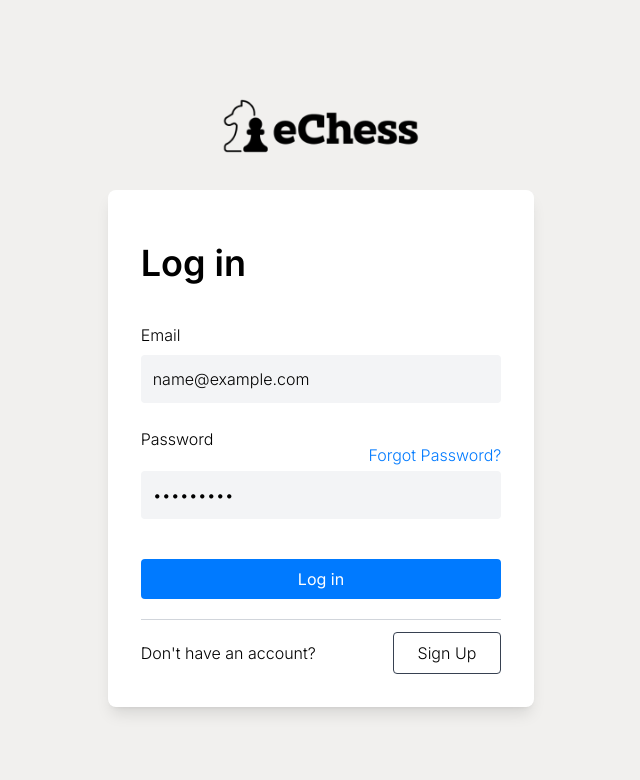
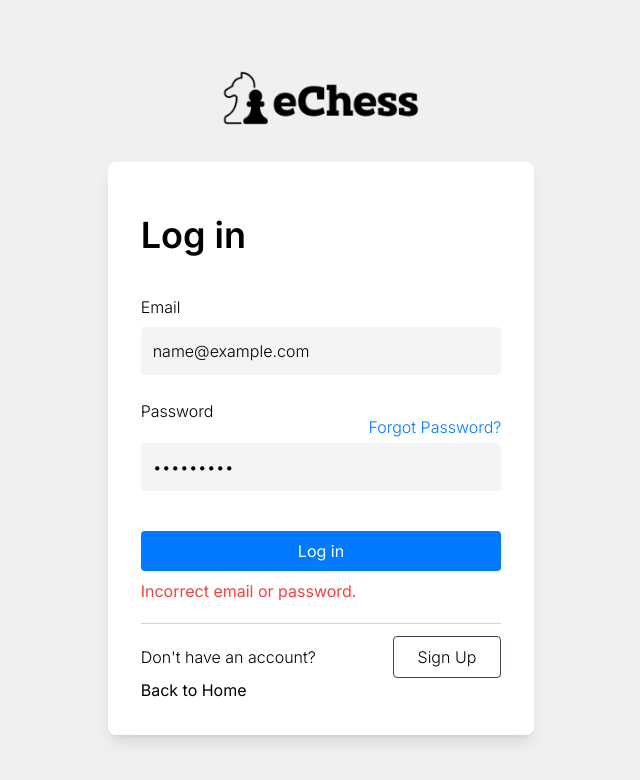
Before and after one commit to SanjanaFernando/eChess, a React (Vite) app: page /login in a window 1280 px wide. Both pictures are taken after typing "name@example.com", "Sample123" into the empty fields and a click on the button "Log in". Shown: the top 780 px of the page, without its empty margins (319-959 px from the left). Built offline with nearby package versions, Linux system fonts and the light colour scheme; no server answers.

Commit message:
Update Login.jsx

```diff
--- a/src/components/Login.jsx
+++ b/src/components/Login.jsx
@@ -9,6 +9,7 @@ const Login = () => {
 
     const [email, setEmail] = useState("");
     const [password, setPassword] = useState("");
+    const [error, setError] = useState(""); // State for error message
 
     const handleLogin = async (event) => {
         event.preventDefault();
@@ -29,6 +30,7 @@ const Login = () => {
             console.log("Logged in successfully");
         } catch (error) {
             console.error("Login failed", error);
+            setError("Incorrect email or password."); // Set error message
         }
     };
 
@@ -94,6 +96,7 @@ const Login = () => {
                     >
                         Log in
                     </button>
+                    {error && <p className="text-red-500 mt-2">{error}</p>} {/* Display error message */}
                 </form>
                 <div className="border border-t-0 border-gray-300 mt-5"></div>
                 <div className="flex justify-between items-center mt-3 font-light">
@@ -104,6 +107,7 @@ const Login = () => {
                         </button>
                     </Link>
                 </div>
+                <Link to="/">Back to Home</Link> {/* Back button */}
             </div>
         </div>
     );
```
Lines whose indentation alone changed are shown as unchanged.
